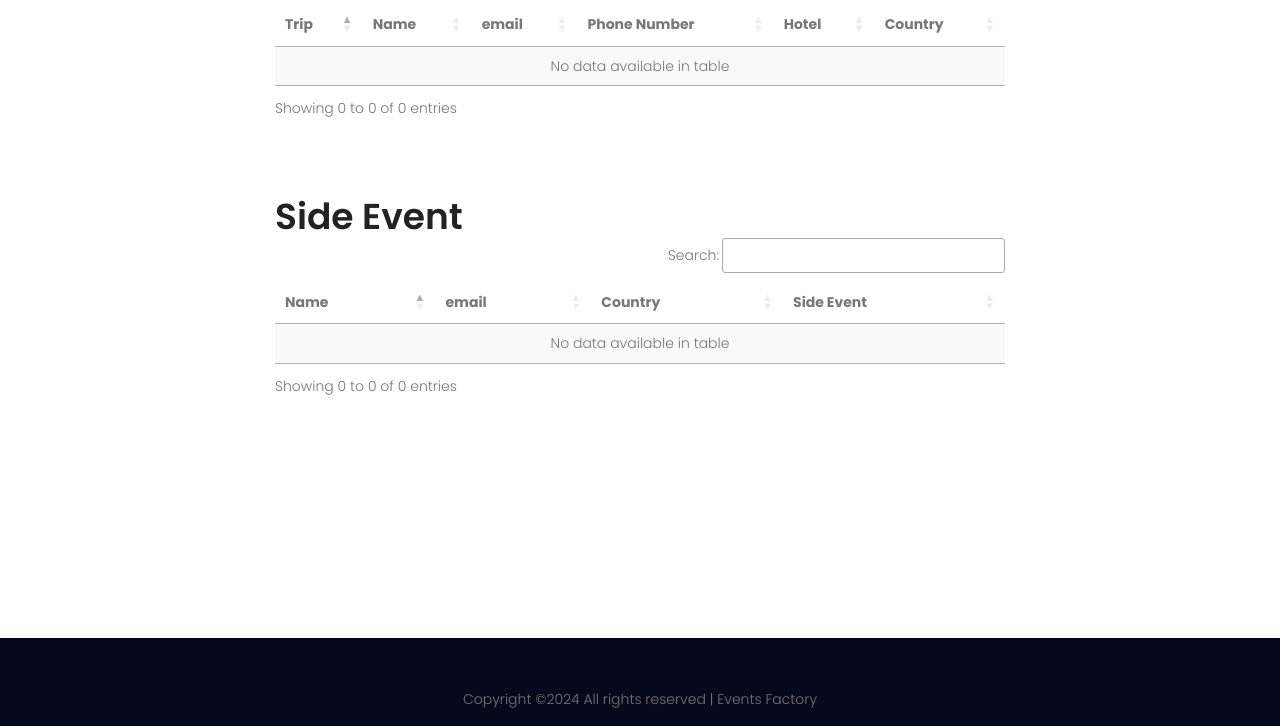
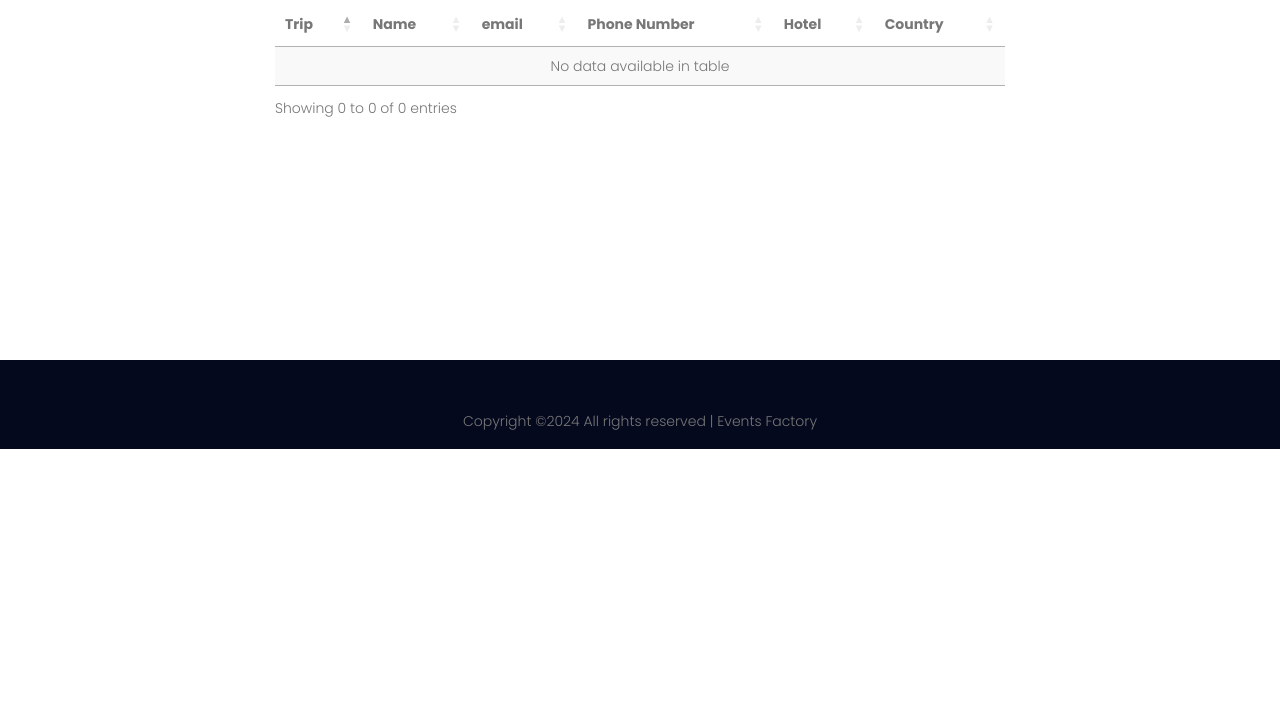
Before and after one commit to events-factory/mim-africa, a PHP site: page /trip/list.php in a window 1280 px wide. Shown: the part 278-1004 px from the top of the page. After the commit the page ends 727 px from the top, so only its background shows below. Run offline with PHP 8.4, Linux system fonts and the light colour scheme; data that the repository does not hold is empty; some libraries are stand-ins or nearby versions.

Commit message:
geco trip

```diff
--- a/trip/list.php
+++ b/trip/list.php
@@ -85,38 +85,7 @@ $fetchdata = new DB_con();
         </tfoot>
     </table>
         </div>
-        <div class="col-md-8 pb-40 header-text" style="padding-top: 35px !important">
-        <h1>Side Event</h1>
-        <table id="side" class="display nowrap" style="width:100%">
-        <thead>
-            <tr>
-                <th>Name</th>
-                <th>email</th>
-                <th>Country</th>
-                <th>Side Event</th>
 
-            </tr>
-        </thead>
-        <tbody>
-            <?php
-              $sql=$fetchdata->getSideEvent();
-
-              while($row=mysqli_fetch_array($sql))
-              {
-            ?>
-            <tr>
-                <td><?php echo $row['1']; ?></td>
-                <td><?php echo $row['2']; ?></td>
-                <td><?php echo $row['3']; ?></td>
-                <td><?php echo $row['4']; ?></td>
-
-            </tr>
-            <?php } ?>
-        </tbody>
-        <tfoot>
-        </tfoot>
-    </table>
-        </div>
       </div>
     </div>
   </section>
```
